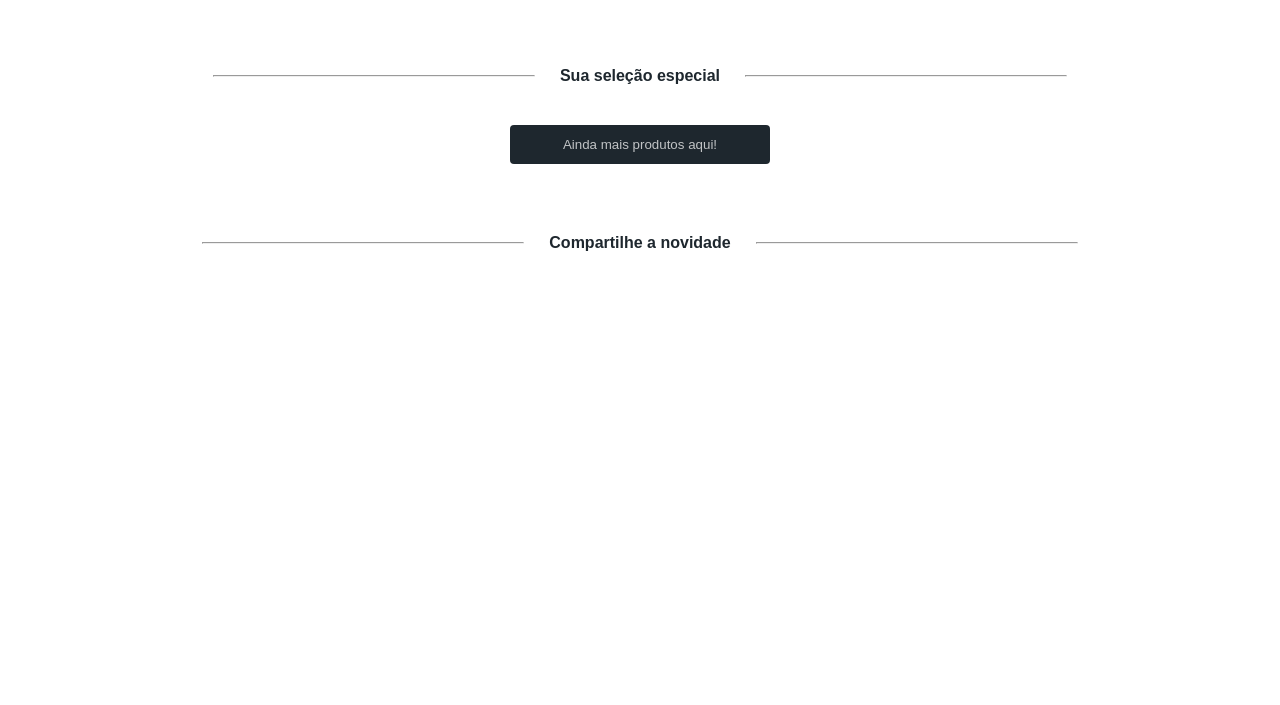
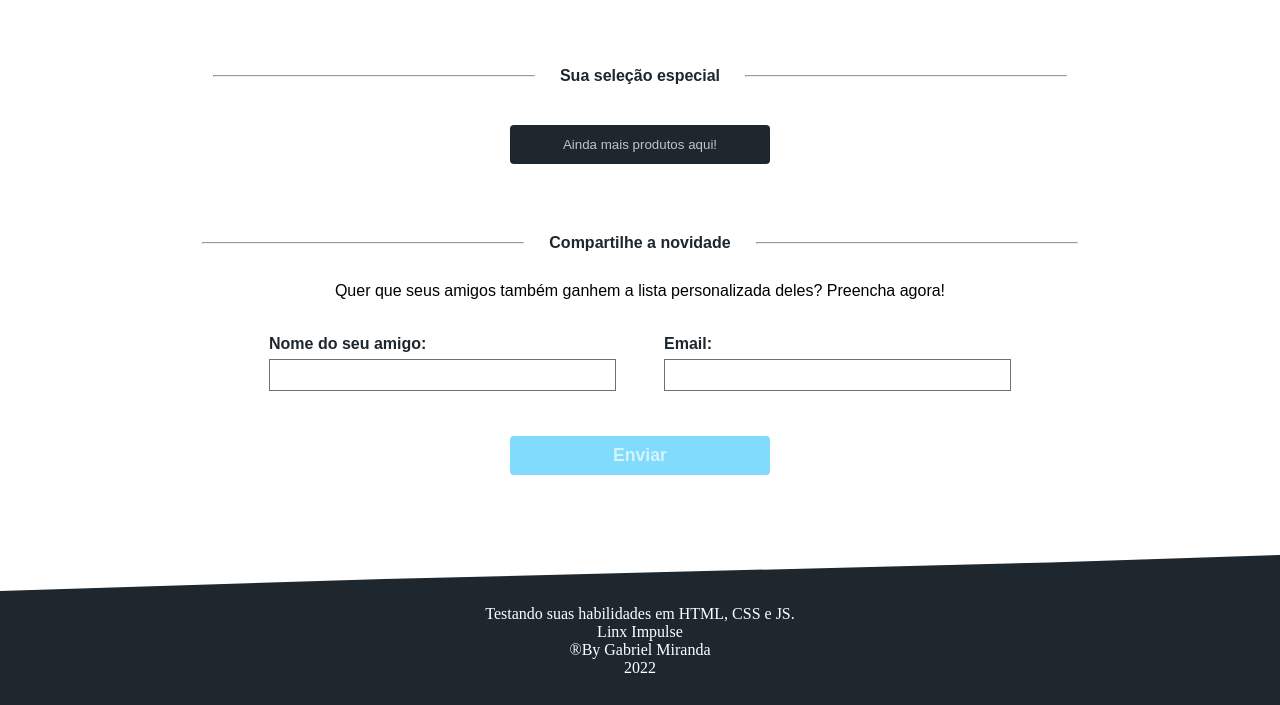
Before and after one commit to Gabrielmirandaxl/LandingPage, a plain HTML site: page index.html in a window 1280 px wide. Shown: the part 617-1322 px from the top of the page. Before the commit the page ends 869 px from the top, so only its background shows below. Drawn offline with Linux system fonts and the light colour scheme; no server answers.

Commit message:
adding section of invite for friends and adding footer

```diff
--- a/index.html
+++ b/index.html
@@ -116,11 +116,45 @@
       <hr>
       Compartilhe a novidade
       <hr>
+     </div>
 
+     <section class="section-invite">
+        <div class="content-invite">
+            <span class="message-invite">
+             Quer que seus amigos também ganhem a lista personalizada deles? Preencha agora!
+            <span>
+
+              <div class="form-invite">
+                  <form method="post" class="form-friends">
+                    <div class="inputs">
+                      <div class="data-friend">
+                        <label for="invite-friends" class="label-invite">Nome do seu amigo:</label>
+                        <input type="text" class="invite-friends" name="nome-friend">
+                      </div>
+
+                      <div class="data-friend">
+                        <label for="invite-friends" class="label-invite">Email:</label>
+                        <input type="email" class="invite-friends" name="email-friend">
+                      </div>
+                    </div>
+
+                    <div class="button-invite">
+                      <button class="submit-invite">Enviar</button>
+                    </div>
+                  </form>
+              </div>
+
+        </div>
+     </section>
 
    </main>
 
-
+<footer class="footer">
+  <p>Testando suas habilidades em HTML, CSS e JS.</p>
+  <p>Linx Impulse</p>
+  <p>&reg;By Gabriel Miranda</p>
+  <p>2022</p>
+</footer>
   <script src="js/index.js"></script>
   </body>
 </html>
--- a/styles/index.css
+++ b/styles/index.css
@@ -16,7 +16,7 @@
   background-color: var(--primary);
   background-repeat: no-repeat;
   height: 300px;
-  z-index: 1;
+
 
 
 }
@@ -117,7 +117,7 @@
   margin: 0px 0px 16px 0px ;
  }
 
-.main .section-data-infor .content .container-form .data-personal label{
+.main .section-data-infor .content .container-form .data-personal label , .label-invite{
  display: block;
  font-weight: bold;
  font-family: Arial, Helvetica, sans-serif;
@@ -125,7 +125,7 @@
  margin-bottom: 6px;
 }
 
-.main .section-data-infor .content .container-form .data-personal .nome, .email, .cpf{
+.main .section-data-infor .content .container-form .data-personal .nome, .email, .cpf, .invite-friends{
  width: 340px;
  height: 30px;
  border: 1px solid #707070;
@@ -308,3 +308,85 @@
    }
 
    /* END SECTION-PRODUCTS*/
+
+  /* SECTION-INVITE*/
+
+  .main .section-invite{
+    margin-top: 30px;
+  }
+
+  .main .section-invite .content-invite{
+  text-align: center;
+  }
+
+  .main .section-invite .content-invite .message-invite{
+  font-family: Arial, Helvetica, sans-serif;
+
+ }
+
+ .main .section-invite .content-invite .form-invite{
+  margin: 35px 0px 0px 0px;
+ }
+
+ .main .section-invite .content-invite .form-invite .form-friends .inputs{
+  display: flex;
+  justify-content: center;
+  flex-wrap: wrap;
+  gap: 3em;
+
+   }
+
+ .main .section-invite .content-invite .form-invite .form-friends .data-friend label{
+display: block;
+text-align: start;
+
+ }
+
+ .main .section-invite .content-invite .form-invite .form-friends .button-invite{
+  margin-top: 30px;
+
+   }
+
+ .main .section-invite .content-invite .form-invite .form-friends .button-invite .submit-invite{
+  margin-top: 15px;
+  width: 260px;
+  height: 39px;
+  background-color: #0fbaf985;
+  border: none;
+  border-radius: 4px;
+  color: #ffffffa8;
+  font-weight: bold;
+  font-size: 1.1em;
+  cursor: pointer;
+  font-family: Arial, Helvetica, sans-serif;
+  transition: 400ms;
+   }
+
+ .main .section-invite .content-invite .form-invite .form-friends .button-invite .submit-invite:hover{
+  margin-top: 15px;
+  width: 260px;
+  height: 39px;
+  background-color: #0fbaf9d0;
+  color: #ffffffcb;
+  box-shadow: 0px 0px 6px #0fbaf9d0;
+  transition: 400ms;
+   }
+
+  /* END SECTION-INVITE*/
+
+   /* FOOTER */
+
+  .footer{
+    margin-top: 80px;
+    padding: 50px 0px 0px 0px;
+    clip-path: polygon(30% 16%, 82% 5%, 100% 0, 100% 100%, 80% 100%, 20% 100%, 0 100%, 0 24%);
+    background-color: var(--primary);
+    color: #ffffff;
+    text-align: center;
+    background-repeat: no-repeat;
+    height: 100px;
+    }
+
+
+
+   /* END FOOTER */
```
